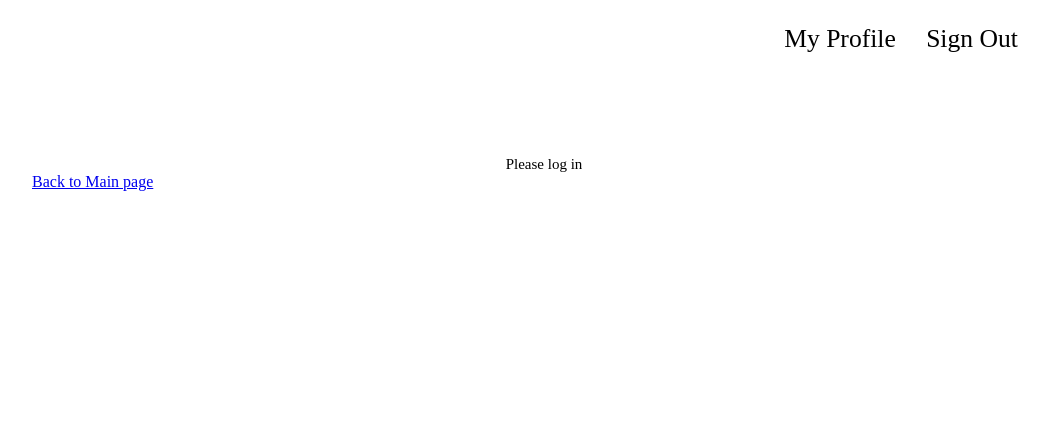
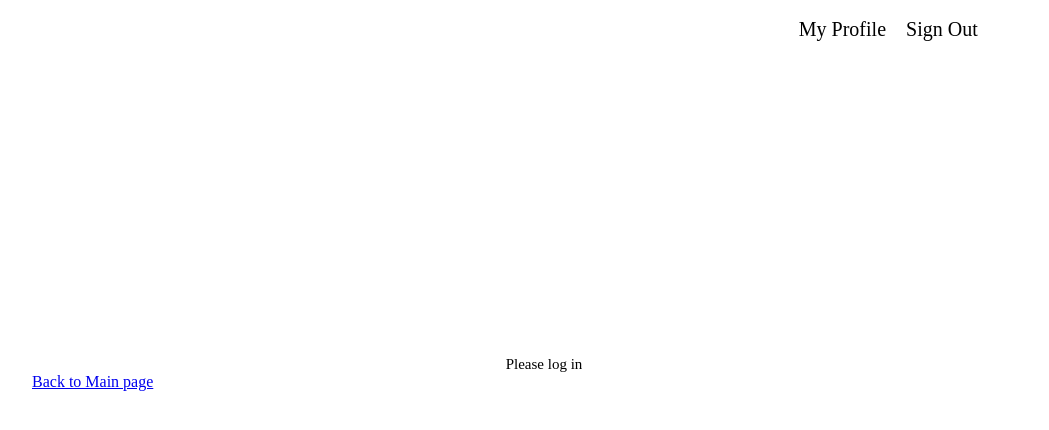
Before and after one commit to MandyMoscoso/capstones, a website: page public/befit.html in a window 1280 px wide. Shown: the whole page, without its empty margins (96-1145 px from the left). Drawn offline with nearby package versions, Linux system fonts and the light colour scheme; some packages are replaced by stand-ins of ours.

```diff
--- a/public/befit.css
+++ b/public/befit.css
@@ -11,21 +11,28 @@
     color: #16213E;
   }
 
+  .top-bar{
+    background-color: #ffffff;
+    padding: 10px;
+    text-align: center;
+    width: 100%;
+    position: sticky;
+    top: 0px;
+
+  }
   .menu{
+    color: rgb(0, 0, 0);
+    text-decoration: none;
+    margin: 0px 20px;
+    font-size: 1.3em;
     display: flex;
     flex-direction: row;
-    justify-content: right;
-    align-items: right;
-
+    padding-left: 70%;
   }
   .menu-btn{
-    font-size: max(2vw,2vh);
-    width: max(10vw,10vh);
-    height: 10vh;
-    margin: 2px;
-    margin-top: 2vh;
-    /* display: flex;     */
-    text-align: center;
+    font-size: 20px;
+    padding-left: 20px;
+    padding-bottom: 20px;;
   }
   #sign-out{
     margin-right: 20px;
@@ -84,3 +91,16 @@
     font-size: 15px;
     text-align: center;
 }
+
+
+/*
+ * Always set the map height explicitly to define the size of the div element
+ * that contains the map.
+ */
+ #map {
+    height: 30%;
+  }
+
+  /*
+   * Optional: Makes the sample page fill the window.
+   */
--- a/public/befit.html
+++ b/public/befit.html
@@ -5,13 +5,16 @@
 
   </head>
   <body>
-    <nav class ='menu'>
-      <div class = "menu-btn" id="my-profile">My Profile</div>
-      <div class="menu-btn" id ="sign-out">Sign Out</div>
-  </nav>
+    <div class ='top-bar'>
+      <div class = 'menu'>
+      <span class = "menu-btn" id="my-profile">My Profile</span>
+      <span class="menu-btn" id ="sign-out">Sign Out</span>
+    </div>
+      <div id="map"></div>
+  </div>
     <h3 class="main-header">Let's Excersice</h3>
     <!--The div element for the map -->
-    <div id="map"></div>
+
     <div class = 'fave-header'></div>
     <div class = 'favourite'></div>
     <label >
--- a/public/befit.js
+++ b/public/befit.js
@@ -18,11 +18,11 @@
 } else (initialize(uluru))
 };
 
-var map;
-var service;
-var infowindow;
 
 function initialize(uluru) {
+  var map;
+  var service;
+  var infowindow;
   var pyrmont = new google.maps.LatLng(uluru.lat,uluru.lng);
 
   map = new google.maps.Map(document.getElementById('map'), {
@@ -38,6 +38,11 @@
 
   service = new google.maps.places.PlacesService(map);
   service.textSearch(request, callback);
+  const marker = new google.maps.Marker({
+    position: uluru,
+    map: map,
+  });
+
 }
 
 function callback(results, status) {
```
Also changed, not shown: 1 other file.
